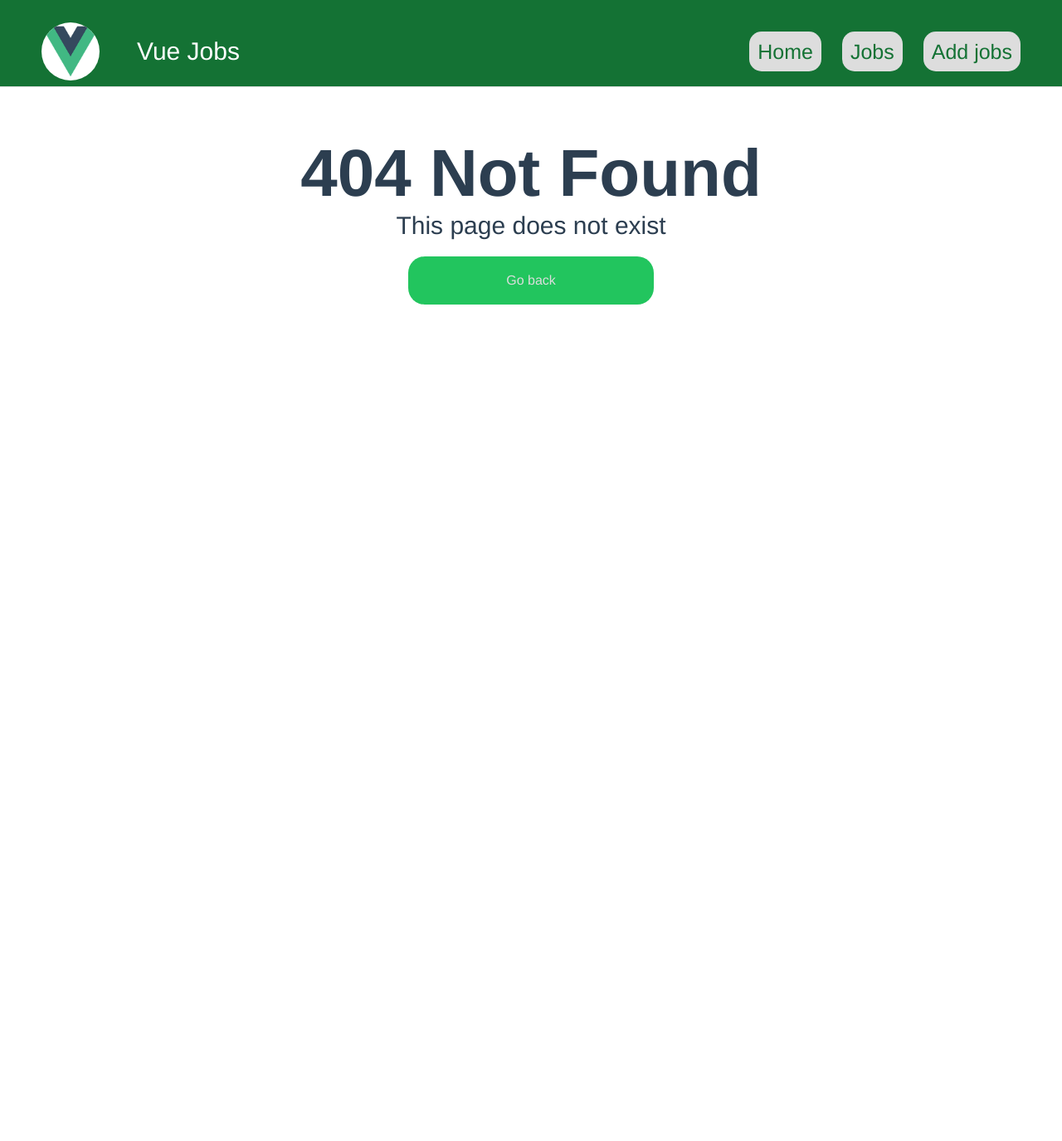
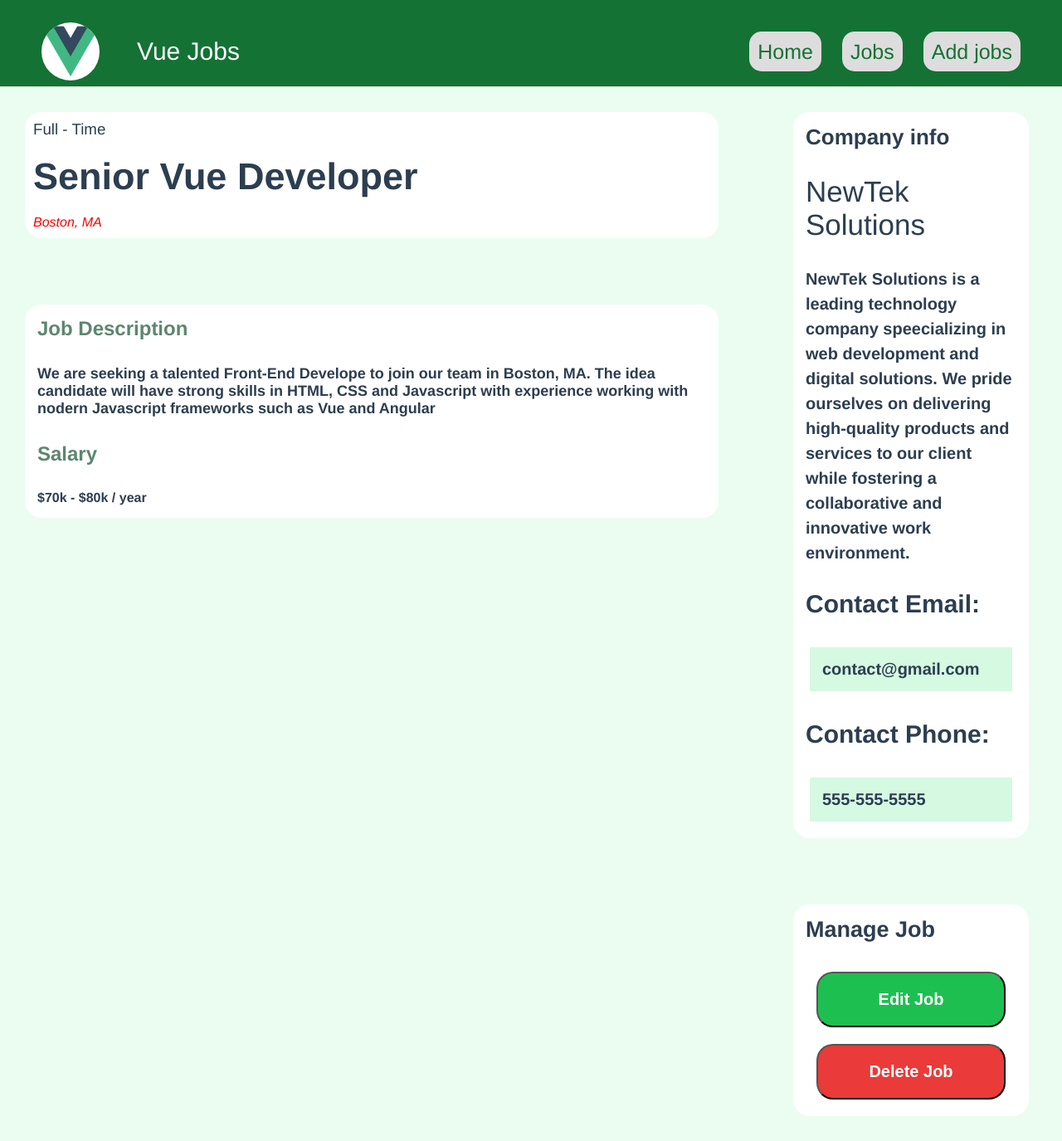
Before and after one commit to vickydollas/vue_course_site_purchase, a Vue app: page /jobs/1 in a window 1280 px wide. Before the commit this address had no page. Shown: the whole page at 83% size. Before the commit the page ends 800 px from the top, so only its background shows below. Built offline with nearby package versions, Linux system fonts and the light colour scheme.

Commit message:
job details page css design

```diff
--- a/src/components/JobListingCard.vue
+++ b/src/components/JobListingCard.vue
@@ -7,7 +7,7 @@
             <p>{{ props.job.salary }}</p>
             <div>
                 <p>{{ props.job.location }}</p>
-                <router-link :to="'/job/' + props.job.id" class="button">Read more</router-link>
+                <router-link :to="'/jobs/:id' + props.job.id" class="button">Read more</router-link>
             </div>
         </div>
     </div>
--- a/src/router/index.js
+++ b/src/router/index.js
@@ -2,6 +2,7 @@ import { createRouter, createWebHistory } from "vue-router";
 import HomeView from '../views/HomeView.vue'
 import JobsView from '../views/JobsView.vue'
 import NotFound from '../views/NotFound.vue'
+import JobsDetails from '../views/JobsDetails.vue'
 
 const routes = [
   {
@@ -13,6 +14,11 @@ const routes = [
     path: '/jobs',
     name: 'jobs',
     component: JobsView
+  },
+  {
+    path: '/jobs/:id',
+    name: 'jobsDetail',
+    component: JobsDetails
   },
   {
     path: '/:catchAll(.*)',
--- a/src/views/JobsDetails.vue
+++ b/src/views/JobsDetails.vue
@@ -0,0 +1,133 @@
+<script setup>
+
+</script>
+
+<template>
+    <div class="jobfull">
+        <div class="jobfull-1">
+            <div class="job-description1">
+                <h3>Full - Time</h3>
+                <h1>Senior Vue Developer</h1>
+                <i>Boston, MA</i>
+            </div>
+            <div class="job-description2">
+                <h2>Job Description</h2>
+                <p>We are seeking a talented Front-End Develope to join our team in Boston, MA.
+                    The idea candidate will have strong skills in HTML, CSS and Javascript with experience
+                    working with nodern Javascript frameworks such as Vue and Angular
+                </p>
+                <h2>Salary</h2>
+                <h4>$70k - $80k / year</h4>
+            </div>
+        </div>
+        <div class="jobfull-2">
+            <div class="job-description3">
+                <h3>Company info</h3>
+                <h2>NewTek Solutions</h2>
+                <p>
+                    NewTek Solutions is a leading technology company speecializing in web development
+                    and digital solutions. We pride ourselves on delivering high-quality products and
+                    services to our client while fostering a collaborative and innovative work environment.
+                </p>
+                <h5>Contact Email:</h5>
+                <i>contact@gmail.com</i>
+                <h5>Contact Phone:</h5>
+                <i>555-555-5555</i>
+            </div>
+            <div class="job-description4">
+                <h3>Manage Job</h3>
+                <button class="btn-1-color">Edit Job</button>
+                <button class="btn-2-color">Delete Job</button>
+            </div>
+        </div>
+    </div>
+</template>
+<style>
+.jobfull{
+    display: grid;
+    grid-template-columns: 70% 30%;
+    gap: 30px;
+    background-color: #EBFDF0;
+}
+.jobfull > div{
+
+}
+.jobfull-1, .jobfull-2{
+    display: flex;
+    flex-direction: column;
+    gap: 20px;
+}
+.job-description1, .job-description2{
+    background-color: #FFFFFF;
+    margin: 30px;
+    border-radius: 20px;
+}
+.job-description1 h3, .job-description1 h1{
+    text-align: left;
+    padding: 10px;
+}
+.job-description1 h1{ font-weight: 3000; font-size: 45px;}
+.job-description1 h3{ font-weight: 400; font-size: 20;}
+.job-description1 i{
+    display: block;
+    padding: 10px;
+    text-align: left;
+    color: red;
+}
+.job-description2 h2, .job-description2 p, .job-description2 h4{
+    text-align: left;
+    padding: 15px;
+}
+.job-description2 h2{ color: #5C866F; font-weight: 1000;}
+.job-description2 p{ font-weight: 700; font-size: 18px;}
+.job-description2 h4{ font-weight: 800;}
+
+/* .jobfull-2 */
+
+.jobfull-2{ margin-right: 40px;}
+.job-description3, .job-description4{
+    background-color: #FFFFFF;
+    margin: 30px;
+    border-radius: 20px;
+}
+.job-description3 h2, .job-description3 h3, .job-description3 h5, .job-description3 p, .job-description3 i{
+    text-align: left;
+    padding: 15px;
+}
+.job-description3 p { font-size: 20px; font-weight: 600; line-height: 30px;}
+.job-description3 h3{ font-size: 26px; font-weight: 800;}
+.job-description3 h2{ font-size: 35px; font-weight: 500;}
+.job-description3 h5{ font-size: 30px; font-weight: 600;}
+.job-description3 i{ display: block; font-style: normal; font-size: 20px; font-weight: 800; background-color: #D5F9E1; margin: 20px;}
+
+/* .job-description4 */
+
+.job-description4 h3{
+    text-align: left;
+    font-size: 27px;
+    font-weight: 800;
+    padding: 15px;
+}
+.job-description4 button{
+    font-size: 20px;
+    color: #FFFFFF;
+    font-weight: 600;
+    padding: 20px;
+    display: block;
+    margin: 20px auto;
+    width: 80%;
+    border-radius: 20px;
+}
+.btn-1-color{ background-color: #1EBF51;} .btn-1-color:hover{
+    cursor: pointer;
+    background-color: #EBFDF0;
+    color: #1EBF51;
+    transition: transform 1.8s ease-in-out;
+}
+.btn-2-color{ background-color: #EA3A39;} .btn-2-color:hover{
+    cursor: pointer;
+    color: #EA3A39;
+    background-color: #EBFDF0;
+    transition: transform 1.8s ease-in-out
+}
+</style>
```
